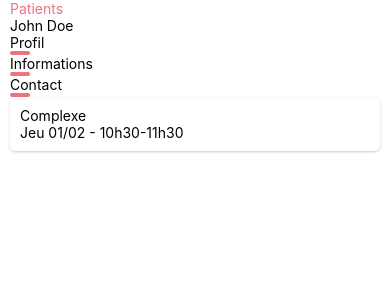
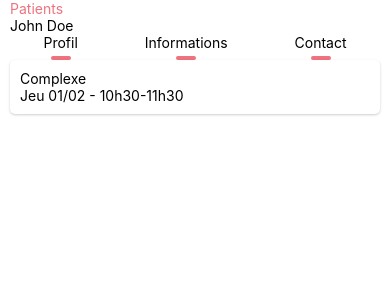
Before and after one commit to LouizD/j-test, a React Native app: screen /Home in a window 390 px wide. Shown: the top 300 px of the page. Built offline with nearby package versions, Linux system fonts and the light colour scheme.

Commit message:
style: style links bar

```diff
--- a/src/components/PatientInfo/PatientInfo.js
+++ b/src/components/PatientInfo/PatientInfo.js
@@ -3,6 +3,8 @@ import CardInfo from '../CardInfo/CardInfo';
 import { View, Text, TouchableOpacity } from 'react-native';
 import PatientLink from '../PatientLink/PatientLink';
 import { dummyData } from '../../_var';
+
+import styleSheet from './PatientInfo.style';
 
 const PatientInfo = props => {
   const [show, setShow] = useState("profile");
@@ -49,7 +51,7 @@ const PatientInfo = props => {
     <View>
       <Text>{dummyData.patientName}</Text>
 
-      <View>
+      <View style={styleSheet.links}>
         <PatientLink
           onPressLink={() => {
             setShow("profile")
--- /dev/null
+++ b/src/components/PatientInfo/PatientInfo.style.js
@@ -0,0 +1,13 @@
+import React from 'react';
+import { StyleSheet, Dimensions, Platform } from 'react-native';
+import { colors } from '../../_var';
+
+const styleSheet = StyleSheet.create({
+  links: {
+    display: 'flex',
+    flexDirection: 'row',
+    justifyContent: 'space-around'
+  }
+});
+
+export default styleSheet;
--- a/src/components/PatientLink/PatientLink.js
+++ b/src/components/PatientLink/PatientLink.js
@@ -4,8 +4,8 @@ import styleSheet from './PatientLink.style';
 
 const PatientLink = props => {
   return (
-    <TouchableOpacity onPress={props.onPressLink}>
-      <Text>
+    <TouchableOpacity style={styleSheet.link} onPress={props.onPressLink}>
+      <Text style={styleSheet.text} >
         {props.value}
       </Text>
       <View style={styleSheet.hairline} />
--- a/src/components/PatientLink/PatientLink.style.js
+++ b/src/components/PatientLink/PatientLink.style.js
@@ -3,9 +3,18 @@ import { StyleSheet, Dimensions, Platform } from 'react-native';
 import { colors } from '../../_var';
 
 const styleSheet = StyleSheet.create({
+  link: {
+    textAlign: 'center',
+    alignItems: 'center',
+    justifyContent: 'center',
+  },
+  text: {
+    marginBottom: 5,
+  },
   hairline: {
     backgroundColor: colors.red1,
     borderRadius: 5,
+    margin: 'auto',
     width: 20,
     height: 4,
   }
```
